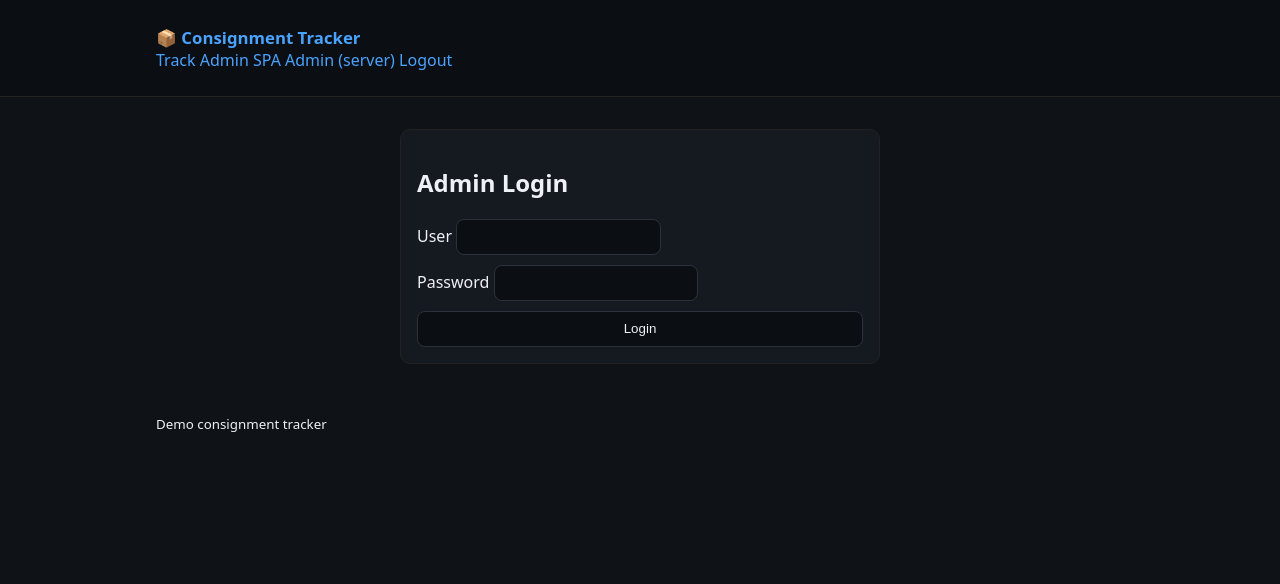
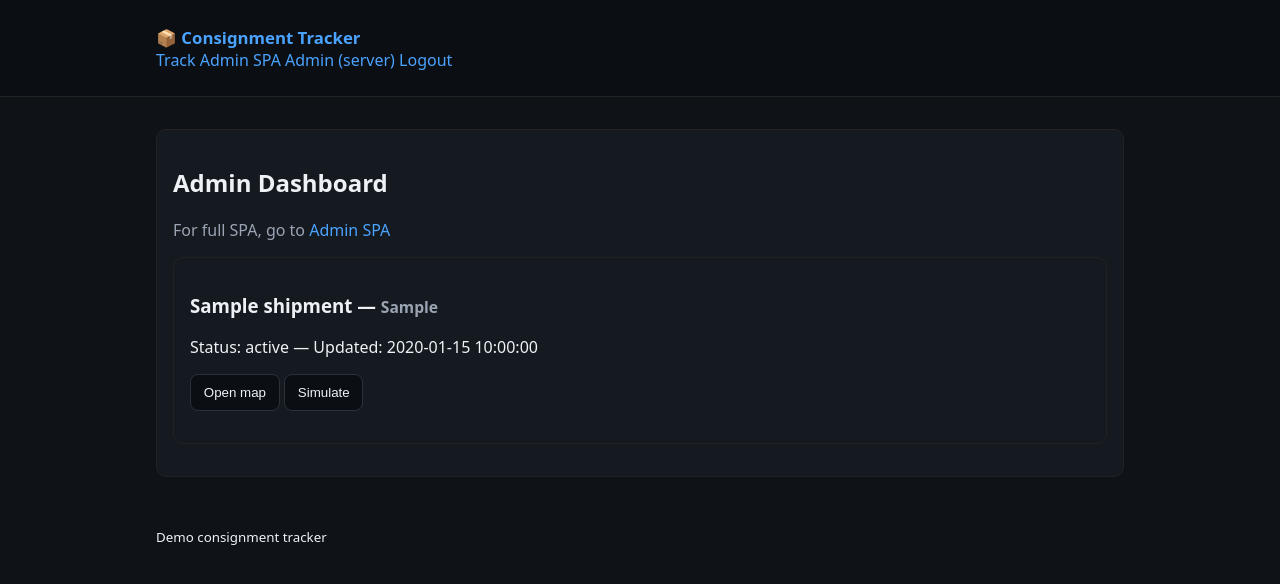
Before and after one commit to steadybomba/Consignment-baby, a Flask app: page /admin/app in a window 1280 px wide. Shown: the top 584 px of the page. Run offline with Flask 3, Linux system fonts and the light colour scheme; the visitor is signed in with stand-in values (Sample User, id 1); tables that the repository leaves empty hold one stand-in row (values such as "Sample post").

Commit message:
Update admin_dashboard.html

```diff
--- a/templates/admin_dashboard.html
+++ b/templates/admin_dashboard.html
@@ -1,12 +1,29 @@
 {% extends "base.html" %}
 {% block content %}
-<section class="card" style="max-width:480px;margin:1rem auto;">
-  <h1>Admin Login</h1>
-  {% if error %}<p style="color:var(--danger)">{{ error }}</p>{% endif %}
-  <form method="post" class="stack">
-    <label>User <input name="user" required></label>
-    <label>Password <input name="password" type="password" required></label>
-    <button type="submit">Login</button>
-  </form>
+<section class="card">
+  <h1>Admin Dashboard</h1>
+  <p class="muted">For full SPA, go to <a href="{{ url_for('admin_app') }}">Admin SPA</a></p>
+
+  <div id="shipments">Loading…</div>
 </section>
+<script>
+async function load(){
+  const res = await fetch('/api/admin/shipments');
+  const data = await res.json();
+  const el = document.getElementById('shipments');
+  el.innerHTML = '';
+  data.forEach(s=>{
+    const div = document.createElement('div');
+    div.className = 'card';
+    div.innerHTML = `<h3>${s.title} — <small class="muted">${s.tracking_number}</small></h3>
+      <p>Status: ${s.status} — Updated: ${s.updated_at}</p>
+      <p><button onclick="openMap('${s.tracking_number}')">Open map</button>
+      <button onclick="startSim('${s.tracking_number}')">Simulate</button></p>`;
+    el.appendChild(div);
+  });
+}
+function openMap(t){ window.open(`/track/${t}`, '_blank'); }
+async function startSim(t){ await fetch(`/api/admin/shipments/${encodeURIComponent(t)}/simulate`, {method:'POST', headers:{'Content-Type':'application/json'}, body: JSON.stringify({steps:6, interval:2})}); alert('Simulation started'); }
+document.addEventListener('DOMContentLoaded', load);
+</script>
 {% endblock %}
```
